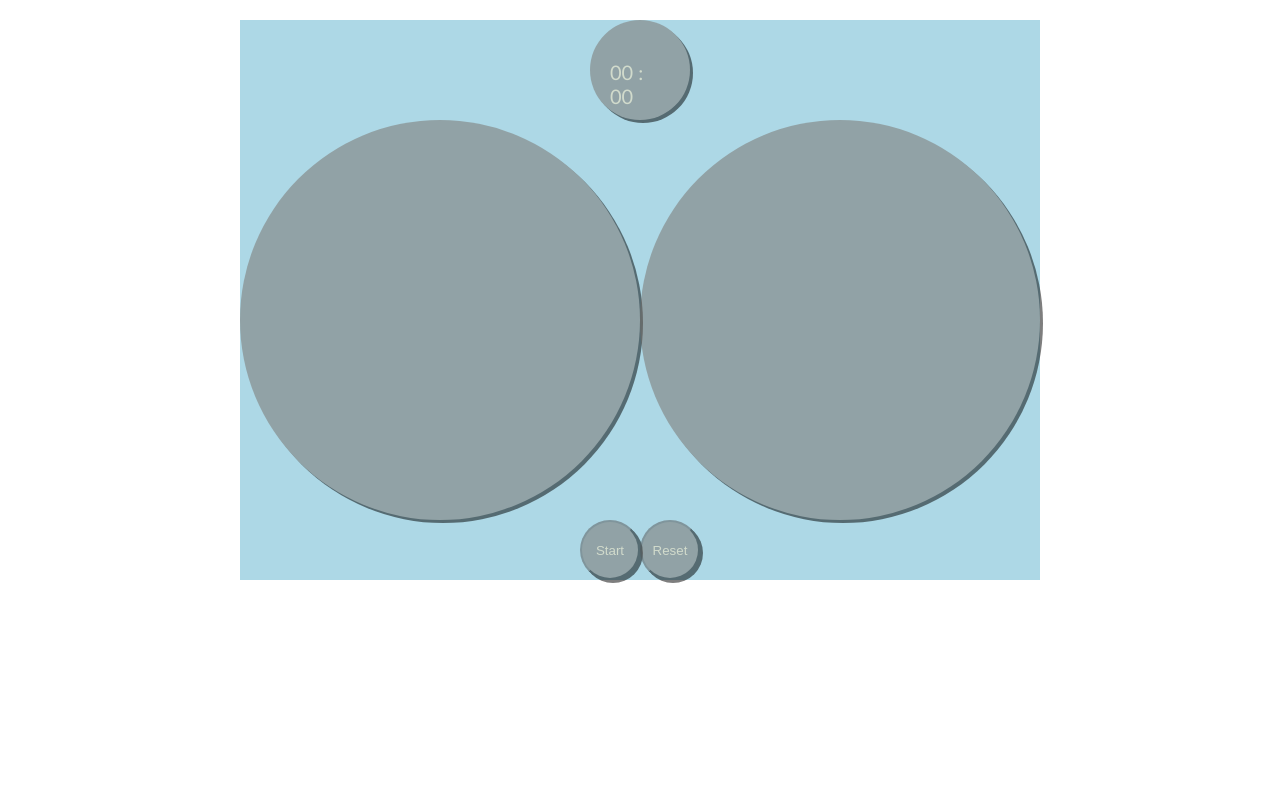
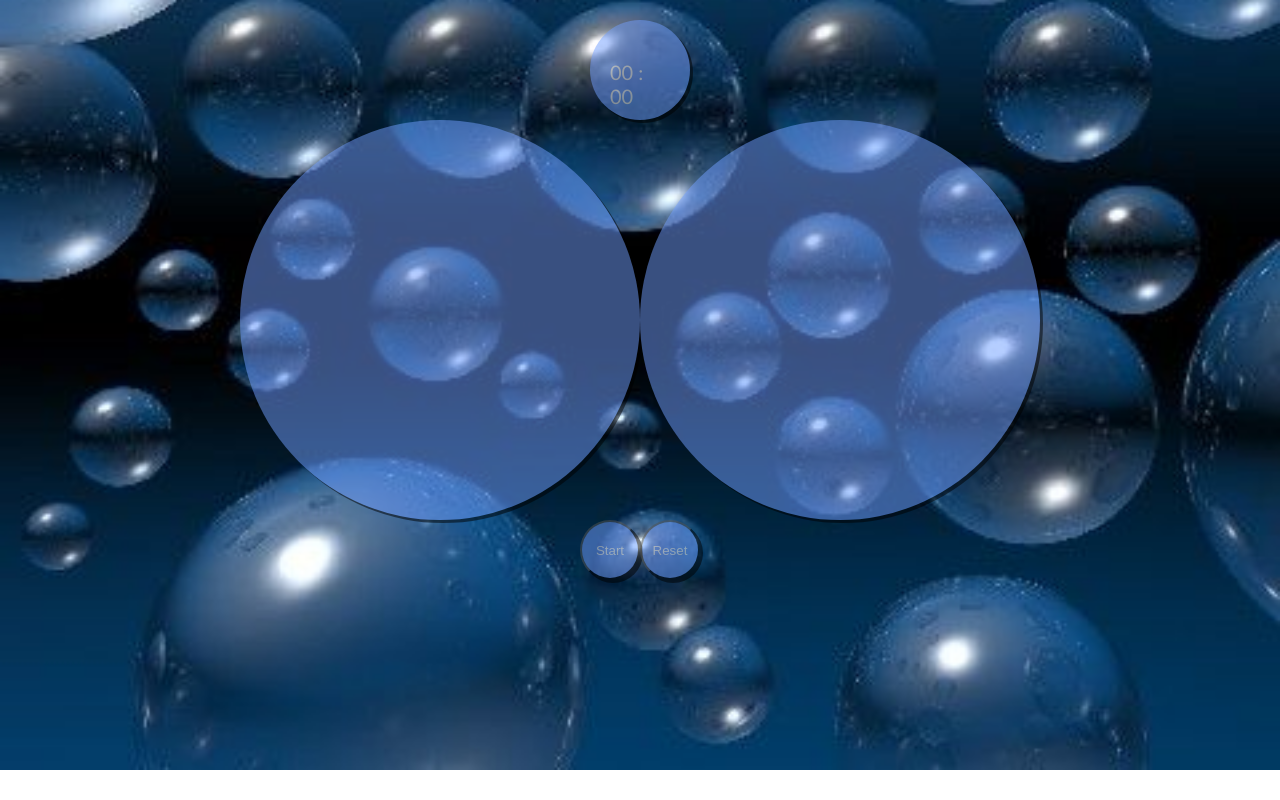
Before and after one commit to lauraMeiz/Game001, a website: page index.html in a window 1280 px wide. Drawn offline with Linux system fonts and the light colour scheme.

Commit message:
background commit

```diff
--- a/main.css
+++ b/main.css
@@ -8,10 +8,13 @@ body * {
 
 body {
   font-family: "Gill Sans", "Gill Sans MT", Calibri, "Trebuchet MS", sans-serif;
+  background-image: url(./img/fe5a969de1f57dec99170400673b2c5e60b874dc.jpg);
+  background-position: center;
+  background-repeat: no-repeat;
+  background-size: cover;
 }
 
 main {
-  background-color: lightblue;
   width: 800px;
   margin: 0 calc(50% - 400px);
   display: grid;
@@ -33,9 +36,9 @@ main {
   flex-direction: row;
   justify-self: center;
   opacity: 0.5;
-  background-color: #776e67;
+  background-color: #729fff;
   box-shadow: 3px 3px black;
-  color: wheat;
+  color: white;
   border-radius: 50%;
   font-size: 20px;
 }
@@ -45,7 +48,7 @@ main {
   height: 400px;
   display: grid;
   border-radius: 50%;
-  background-color: #776e67;
+  background-color: #729fff;
   opacity: 0.5;
   box-shadow: 3px 3px black;
 }
@@ -55,10 +58,10 @@ main {
   grid-area: btn1;
   justify-self: end;
   cursor: pointer;
-  background-color: #776e67;
+  background-color: #729fff;
   opacity: 0.5;
   box-shadow: 3px 3px black;
-  color: wheat;
+  color: white;
   border-radius: 50%;
 }
 .btn2 {
@@ -68,9 +71,9 @@ main {
   justify-self: start;
   cursor: pointer;
   opacity: 0.5;
-  background-color: #776e67;
+  background-color: #729fff;
   box-shadow: 3px 3px black;
-  color: wheat;
+  color: white;
   border-radius: 50%;
 }
 .left-round {
@@ -80,7 +83,7 @@ main {
   grid-area: raitas;
 }
 .left-square {
-  background-color: #776e67;
+  background-color: #729fff;
   width: 250px;
   height: 250px;
   margin-top: 70px;
@@ -91,7 +94,7 @@ main {
   font-size: 20px;
 }
 .right-square {
-  background-color: #776e67;
+  background-color: #729fff;
   width: 250px;
   height: 250px;
   margin-top: 70px;
```
Also changed, not shown: img/OIP.jpg (added), img/fe5a969de1f57dec99170400673b2c5e60b874dc.jpg (added).
